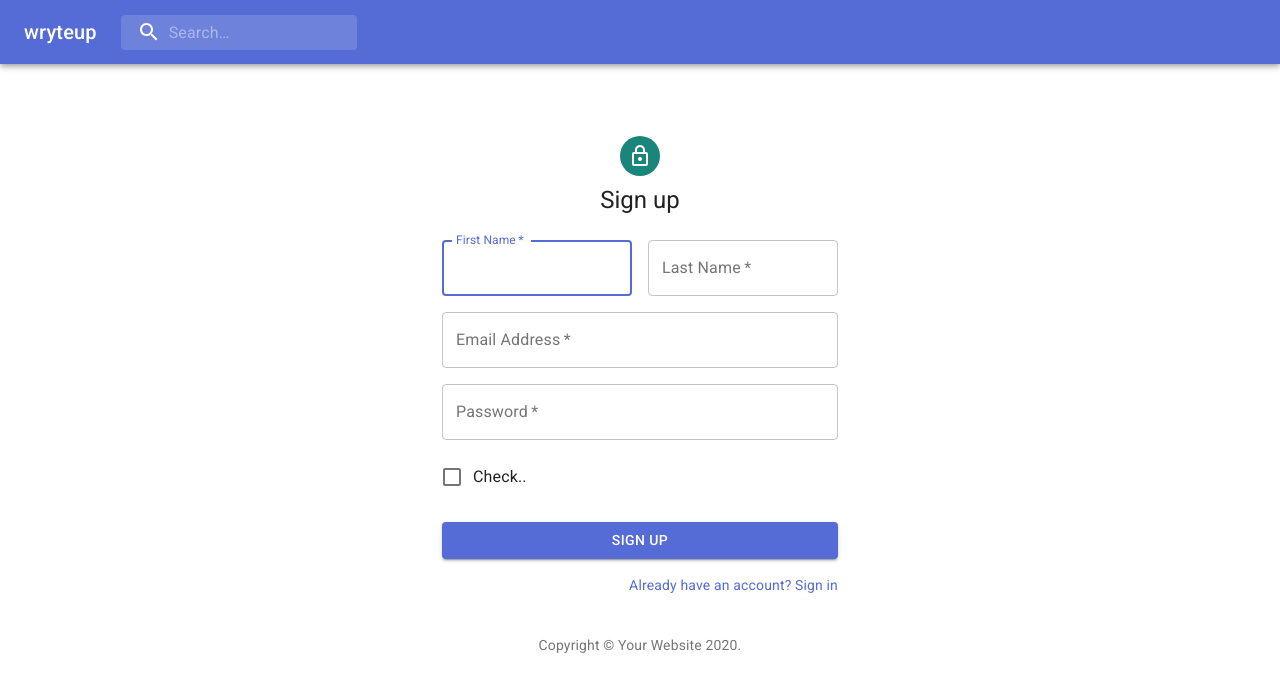
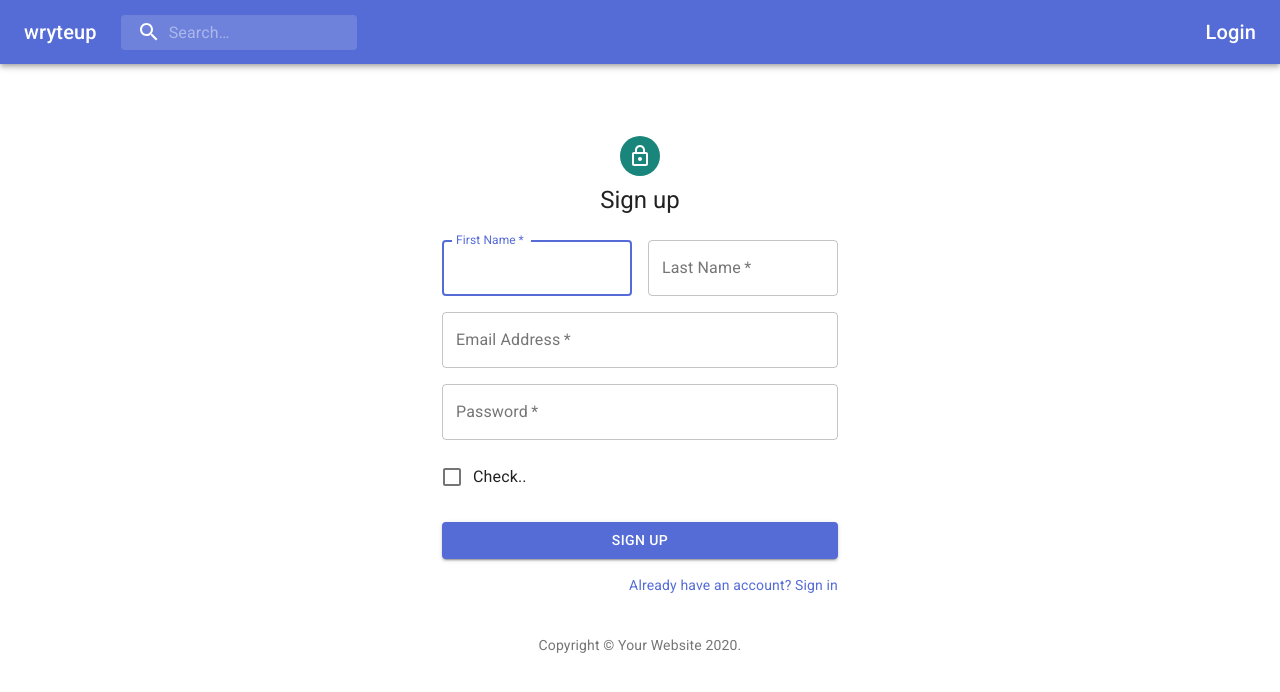
Before and after one commit to rbo13/wryteup.co, a React (Create React App) app in the folder client/: page /signup in a window 1280 px wide. Shown: the top 692 px of the page. Built offline with nearby package versions, Linux system fonts and the light colour scheme; no server answers.

Commit message:
added Login link in AppBar
Signed-off-by: Richard Burk Orofeo <chardyy.orofeo@gmail.com>

```diff
--- a/client/src/authenticated-app/auth_menu.js
+++ b/client/src/authenticated-app/auth_menu.js
@@ -4,8 +4,11 @@ import Badge from '@material-ui/core/Badge';
 import IconButton from '@material-ui/core/IconButton';
 import AccountCircle from '@material-ui/icons/AccountCircle';
 import MailIcon from '@material-ui/icons/Mail';
+import Link from '@material-ui/core/Link';
+import Typography from '@material-ui/core/Typography';
 import MoreIcon from '@material-ui/icons/MoreVert';
 import NotificationsIcon from '@material-ui/icons/Notifications';
+import Grid from '@material-ui/core/Grid';
 
 const useStyles = makeStyles((theme) => ({
   sectionDesktop: {
@@ -21,6 +24,28 @@ const useStyles = makeStyles((theme) => ({
     },
   },
 }));
+
+const UnauthMenu = () => {
+  const classes = useStyles();
+
+  return (
+    <div className={classes.sectionDesktop}>
+      <Grid
+        container
+        direction="row"
+        alignItems="center"
+      >
+        <Grid item>
+          <Typography className={classes.title} variant="h6" noWrap>
+            <Link color="inherit" href="/login" style={{ textDecoration: 'none' }}>
+              Login
+            </Link>
+          </Typography>
+        </Grid>
+      </Grid>
+    </div>
+  );
+};
 
 const AuthMenu = (props) => {
   const classes = useStyles();
@@ -67,9 +92,10 @@ const AuthMobileMenu = (props) => {
       </IconButton>
     </div>
   );
-}
+};
 
 export {
   AuthMenu,
   AuthMobileMenu,
+  UnauthMenu,
 };
--- a/client/src/components/AppBar.js
+++ b/client/src/components/AppBar.js
@@ -14,7 +14,7 @@ import AccountCircle from '@material-ui/icons/AccountCircle';
 import MailIcon from '@material-ui/icons/Mail';
 import NotificationsIcon from '@material-ui/icons/Notifications';
 import {GlobalContext} from '../context';
-import {AuthMenu, AuthMobileMenu} from '../authenticated-app/auth_menu';
+import {AuthMenu, AuthMobileMenu, UnauthMenu} from '../authenticated-app/auth_menu';
 
 const useStyles = makeStyles((theme) => ({
   grow: {
@@ -181,7 +181,8 @@ export default function PrimarySearchAppBar() {
             <AuthMenu
               menuId={menuId}
               handleProfileMenuOpen={handleProfileMenuOpen}
-            /> : null
+            /> :
+            <UnauthMenu />
           }
           { authenticated ?
             <AuthMobileMenu
--- a/client/src/screens/Signup.js
+++ b/client/src/screens/Signup.js
@@ -6,7 +6,7 @@ import TextField from '@material-ui/core/TextField';
 import FormControlLabel from '@material-ui/core/FormControlLabel';
 import Checkbox from '@material-ui/core/Checkbox';
 import Link from '@material-ui/core/Link';
-import { Link as RouterLink } from 'react-router-dom';
+import {Link as RouterLink} from 'react-router-dom';
 import Grid from '@material-ui/core/Grid';
 import Box from '@material-ui/core/Box';
 import LockOutlinedIcon from '@material-ui/icons/LockOutlined';
```
